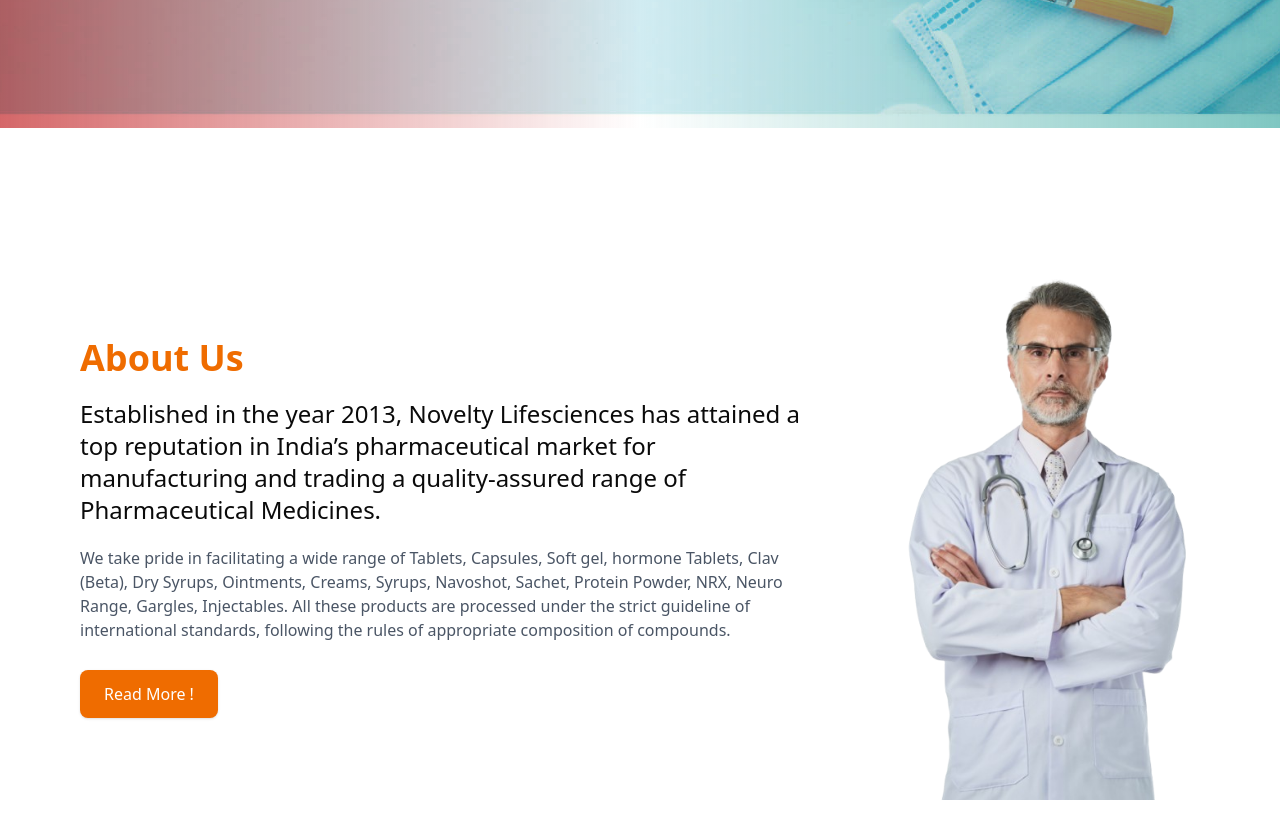
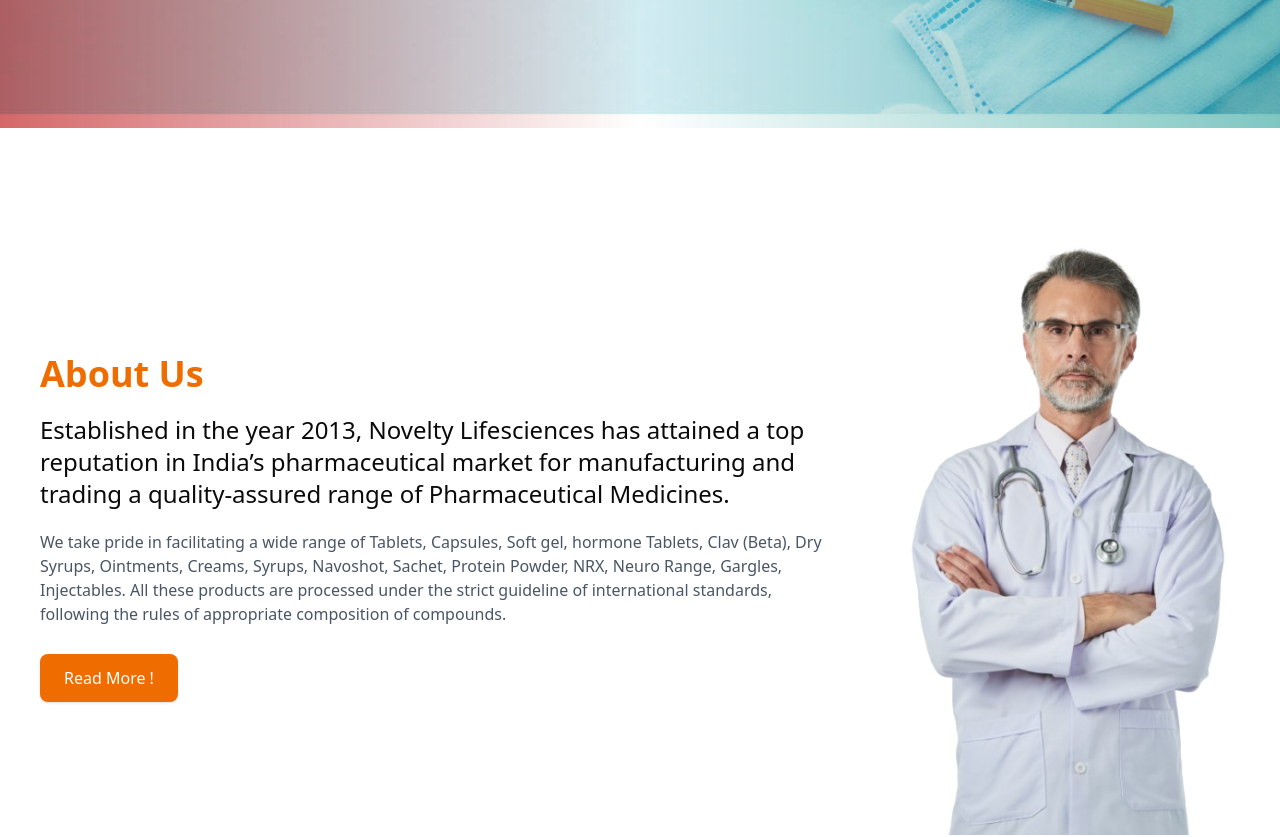
Before and after one commit to jarvis-sudo/novelty, a React (Vite) app: page / in a window 1280 px wide. Shown: the part 800-1637 px from the top of the page. Built offline with nearby package versions, Linux system fonts and the light colour scheme.

Commit message:
home about animation

```diff
--- a/src/components/About.jsx
+++ b/src/components/About.jsx
@@ -1,11 +1,17 @@
 import React from "react";
+import { motion } from "framer-motion";
 
 const About = () => {
   return (
-    <div className="lg:h-screen flex flex-col lg:flex-row justify-center gap-6 items-center lg:gap-16 px-4 sm:px-8 lg:px-12 xl:px-20 py-6 lg:py-12 overflow-hidden">
-      <div className="flex flex-col items-start gap-4 lg:gap-5">
+    <div className="lg:h-screen flex flex-col lg:flex-row justify-center gap-6 items-center lg:gap-16 px-4 sm:px-8 lg:px-12 xl:px-10 py-6 lg:py-8 overflow-hidden max-w-7xl mx-auto">
+      <motion.div
+        initial={{ opacity: 0, x: -50 }}
+        whileInView={{ opacity: 1, x: 0 }}
+        transition={{ duration: 3.2 }}
+        viewport={{ once: true }}
+        className="flex flex-col items-start gap-4 lg:gap-5"
+      >
         <h1 className="text-4xl font-bold text-[#ef6c00]">About Us</h1>
-
         <h3 className="text-2xl font-medium">
           Established in the year 2013, Novelty Lifesciences has attained a top
           reputation in India’s pharmaceutical market for manufacturing and
@@ -19,14 +25,24 @@
           guideline of international standards, following the rules of
           appropriate composition of compounds.
         </p>
-        <button className="bg-[#ef6c00] text-white px-6 py-3 rounded-md shadow hover:bg-orange-700 transition duration-300 text-sm sm:text-base fofnt-medium mt-2">
+        <button className="bg-[#ef6c00] text-white px-6 py-3 rounded-md shadow hover:bg-orange-700 transition duration-300 text-sm sm:text-base font-medium mt-2">
           Read More !
         </button>
-      </div>
-      <div className="w-full max-w-lg lg:max-w-xl flex justify-center">
-        <img src="/d5.png" alt="doctor"
- className="w-full h-auto max-h-[750px] sm:max-h-[600px] lg:max-h-[750px] xl:max-h-[800px] object-cover"        />
-      </div>
+      </motion.div>
+
+      <motion.div
+        initial={{ opacity: 0, scale: 0.9 }}
+        whileInView={{ opacity: 1, scale: 1 }}
+        transition={{ duration: 3.2, delay: 0.2 }}
+        viewport={{ once: true }}
+        className="w-full max-w-lg lg:max-w-xl flex justify-center"
+      >
+        <img
+          src="/d5.png"
+          alt="doctor"
+          className="w-full h-auto max-h-[750px] sm:max-h-[600px] lg:max-h-[750px] xl:max-h-[800px] object-cover"
+        />
+      </motion.div>
     </div>
   );
 };
--- a/src/components/aboutUs/Stats.jsx
+++ b/src/components/aboutUs/Stats.jsx
@@ -20,7 +20,7 @@
       } else {
         setCount(start);
       }
-    }, 50);
+    }, 20);
   }, startDelay);
 
   return () => clearTimeout(timeout);
@@ -87,7 +87,7 @@
       }}
     >
 
-      <div className="absolute inset-0 bg-orange-500 opacity-60"></div>
+      <div className="absolute inset-0 bg-red-700 opacity-60"></div>
 
 
       <div className="relative z-10 max-w-6xl mx-auto px-4 grid grid-cols-2 sm:grid-cols-2 md:grid-cols-4 gap-6 text-white">
```
